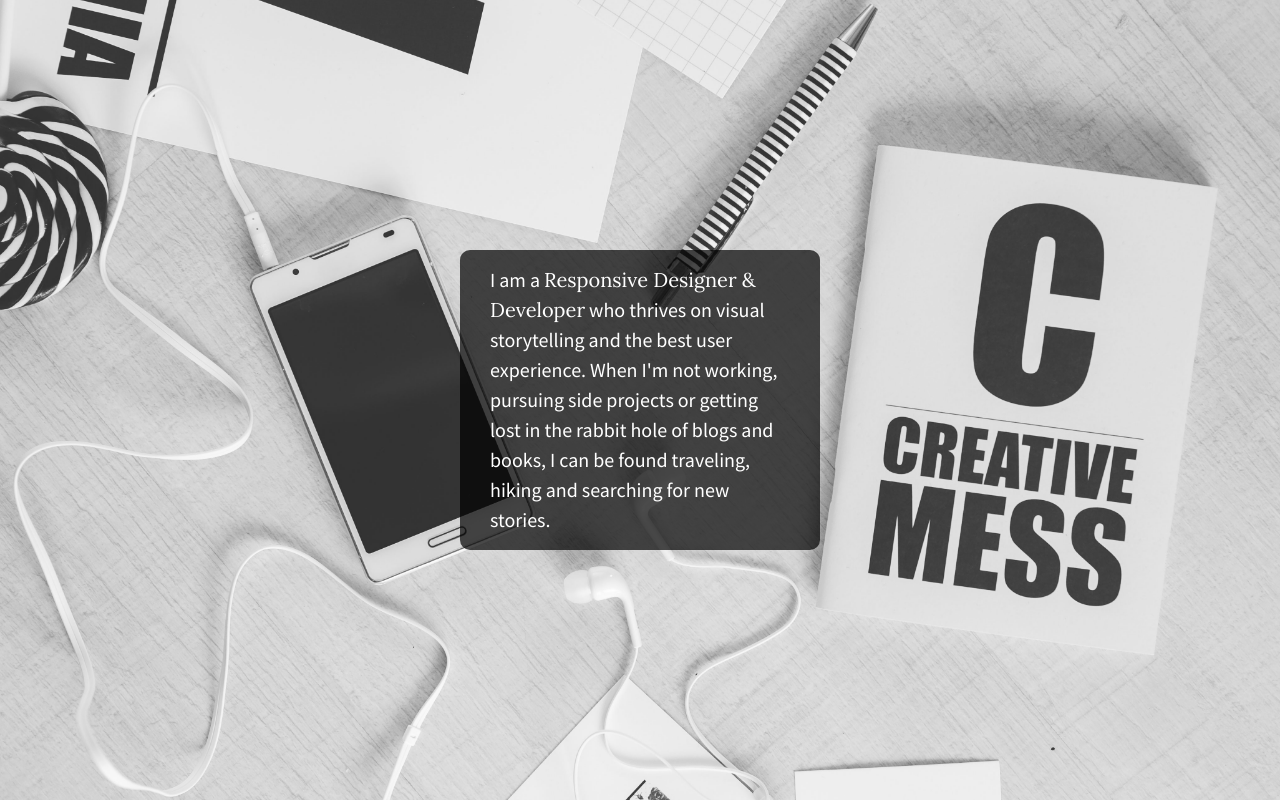
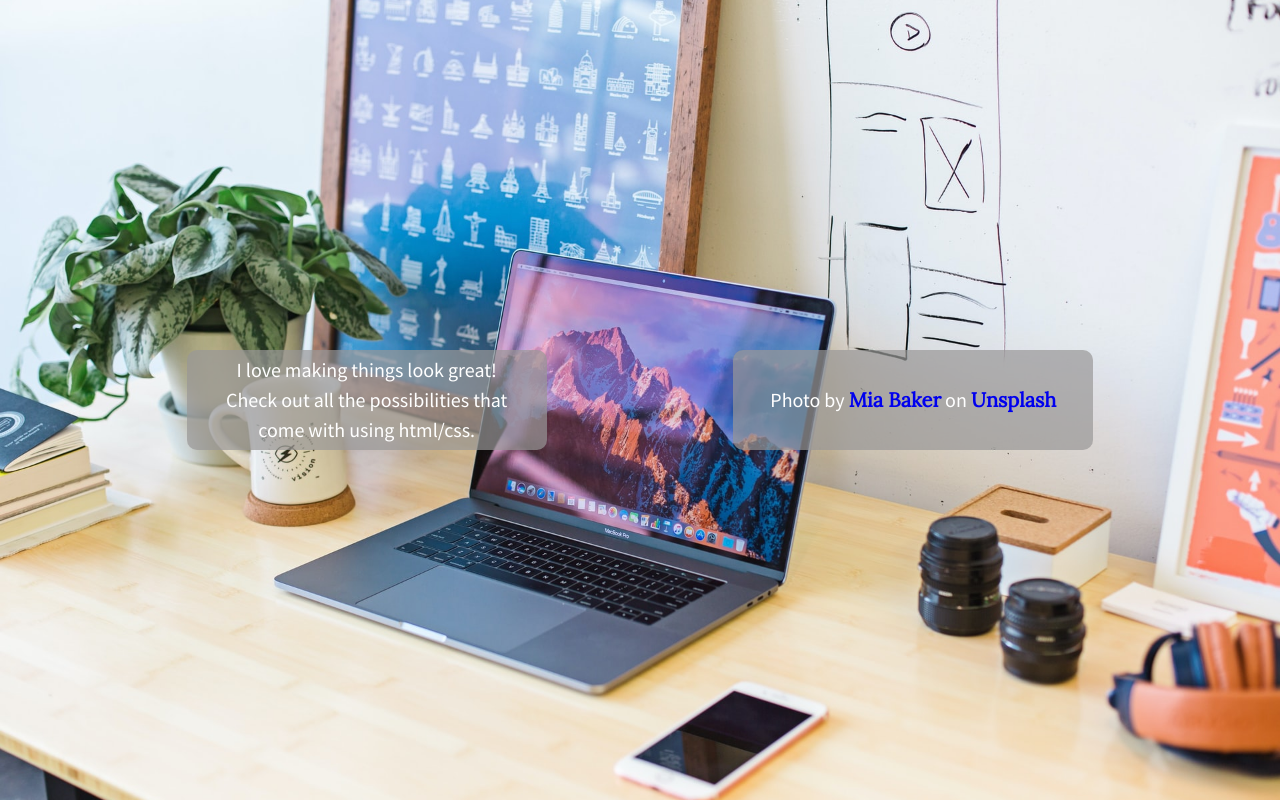
Before and after one commit to mahelkenn/flexbox-center-2, a plain HTML site: page index.html in a window 1280 px wide. Drawn offline with nearby package versions, Linux system fonts and the light colour scheme.

Commit message:
Updated background image; added custom content

```diff
--- a/css/main.css
+++ b/css/main.css
@@ -97,7 +97,7 @@ textarea {
 
 /*Large Background Image*/
 html {
-    background: url(../img/bkgd2.jpg) no-repeat center center fixed;
+    background: url(../img/mia-baker-CuoMduHwRZY-unsplash.jpg) no-repeat center center fixed;
     background-size: cover;
     height: 100%;
    /* set height to 100% - these are important for allowing content to vertically align */
@@ -114,14 +114,13 @@ body {
     height: 100%;
     width: 100%;
     display: flex;
-    justify-content: center;
+    justify-content:space-evenly;
     align-items: center;
 }
 
 #content {
     /* set the display to flex and use the justify-content & align-items properties to center the text within the div*/
-    background: #222;
-    background:rgba(0,0,0,0.7);
+    background:rgba(153, 151, 151, 0.7);
     color: #fff;
     font-family: 'Source Sans Pro', sans-serif;
     font-weight: 300;
@@ -130,15 +129,36 @@ body {
     border-radius: 10px;
     padding: 0px 30px;
     width: 300px;
-    height: 300px;
+    height: 100px;
     display: flex;
-    justify-content: center;
+    justify-content:center;;
+    align-items: center;
+    text-align: center;
+}
+
+#attribution {
+    /* set the display to flex and use the justify-content & align-items properties to center the text within the div*/
+    background:rgba(153, 151, 151, 0.7);
+    color: #fff;
+    font-family: 'Source Sans Pro', sans-serif;
+    font-weight: 300;
+    font-size: 1.25em;
+    line-height: 1.5em;
+    border-radius: 10px;
+    padding: 0px 30px;
+    width: 300px;
+    height: 100px;
+    display: flex;
+    justify-content:center;;
     align-items: center;
 }
 
-#content p span {
+#attribution p a {
+    text-decoration: none;
     font-family: 'Lora', sans-serif;
+    font-weight: bold;
 }
+
 
 
 
--- a/index.html
+++ b/index.html
@@ -24,7 +24,10 @@
 
         <section class="wrapper">
             <div id="content">
-                <p>I am a <span>Responsive Designer & Developer</span> who thrives on visual storytelling and the best user experience. When I'm not working, pursuing side projects or getting lost in the rabbit hole of blogs and books, I can be found traveling, hiking and searching for new stories.</p>
+                <p>I love making things look great!  Check out all the possibilities that come with using html/css.</p>
+            </div>
+            <div id="attribution">
+                <p>Photo by <a href="https://unsplash.com/@miabaker?utm_source=unsplash&utm_medium=referral&utm_content=creditCopyText">Mia Baker</a> on <a href="/t/business-work?utm_source=unsplash&utm_medium=referral&utm_content=creditCopyText">Unsplash</a></p>
             </div>
         </section>
 
```
Also changed, not shown: img/mia-baker-CuoMduHwRZY-unsplash.jpg (added).
